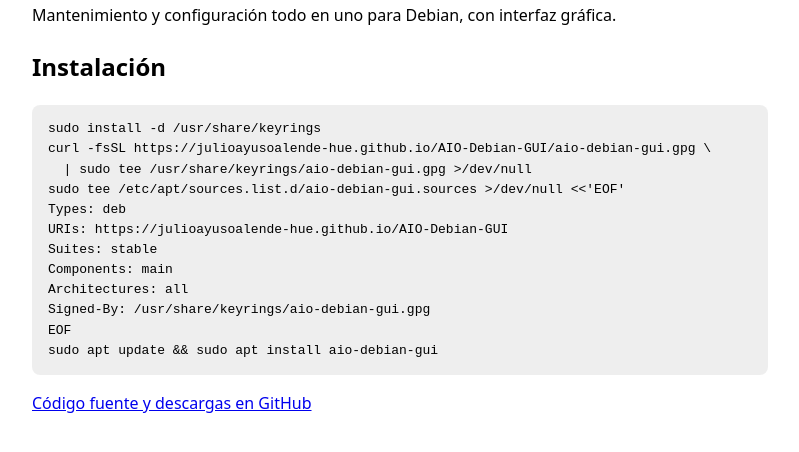
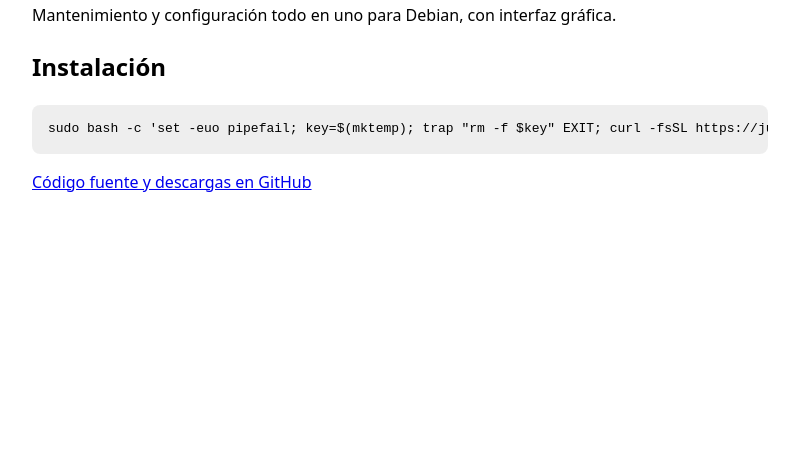
Before and after one commit to julioayusoalende-hue/AIO-Debian-GUI, a plain HTML site: page scripts/site-index.html in a window 1280 px wide. Shown: the part 116-568 px from the top of the page, without its empty margins (240-1039 px from the left). Drawn offline with Linux system fonts and the light colour scheme.

Commit message:
Document one-command APT installation (#1)
Update README and landing-page instructions, and make directly invoked project scripts executable.

Co-authored-by: Julio Ayuso <epdc@msn.com>
Co-authored-by: Copilot App <223556219+Copilot@users.noreply.github.com>

```diff
--- a/scripts/site-index.html
+++ b/scripts/site-index.html
@@ -14,18 +14,7 @@
 <h1>AiO Debian GUI</h1>
 <p>Mantenimiento y configuración todo en uno para Debian, con interfaz gráfica.</p>
 <h2>Instalación</h2>
-<pre>sudo install -d /usr/share/keyrings
-curl -fsSL https://julioayusoalende-hue.github.io/AIO-Debian-GUI/aio-debian-gui.gpg \
-  | sudo tee /usr/share/keyrings/aio-debian-gui.gpg &gt;/dev/null
-sudo tee /etc/apt/sources.list.d/aio-debian-gui.sources &gt;/dev/null &lt;&lt;'EOF'
-Types: deb
-URIs: https://julioayusoalende-hue.github.io/AIO-Debian-GUI
-Suites: stable
-Components: main
-Architectures: all
-Signed-By: /usr/share/keyrings/aio-debian-gui.gpg
-EOF
-sudo apt update &amp;&amp; sudo apt install aio-debian-gui</pre>
+<pre>sudo bash -c 'set -euo pipefail; key=$(mktemp); trap "rm -f $key" EXIT; curl -fsSL https://julioayusoalende-hue.github.io/AIO-Debian-GUI/aio-debian-gui.gpg -o "$key"; install -D -m 0644 "$key" /usr/share/keyrings/aio-debian-gui.gpg; printf "%s\n" "Types: deb" "URIs: https://julioayusoalende-hue.github.io/AIO-Debian-GUI" "Suites: stable" "Components: main" "Architectures: all" "Signed-By: /usr/share/keyrings/aio-debian-gui.gpg" &gt; /etc/apt/sources.list.d/aio-debian-gui.sources; apt-get update; apt-get install aio-debian-gui'</pre>
 <p><a href="https://github.com/julioayusoalende-hue/AIO-Debian-GUI">Código fuente y descargas en GitHub</a></p>
 </body>
 </html>
```
Also changed, not shown: 1 other file.
